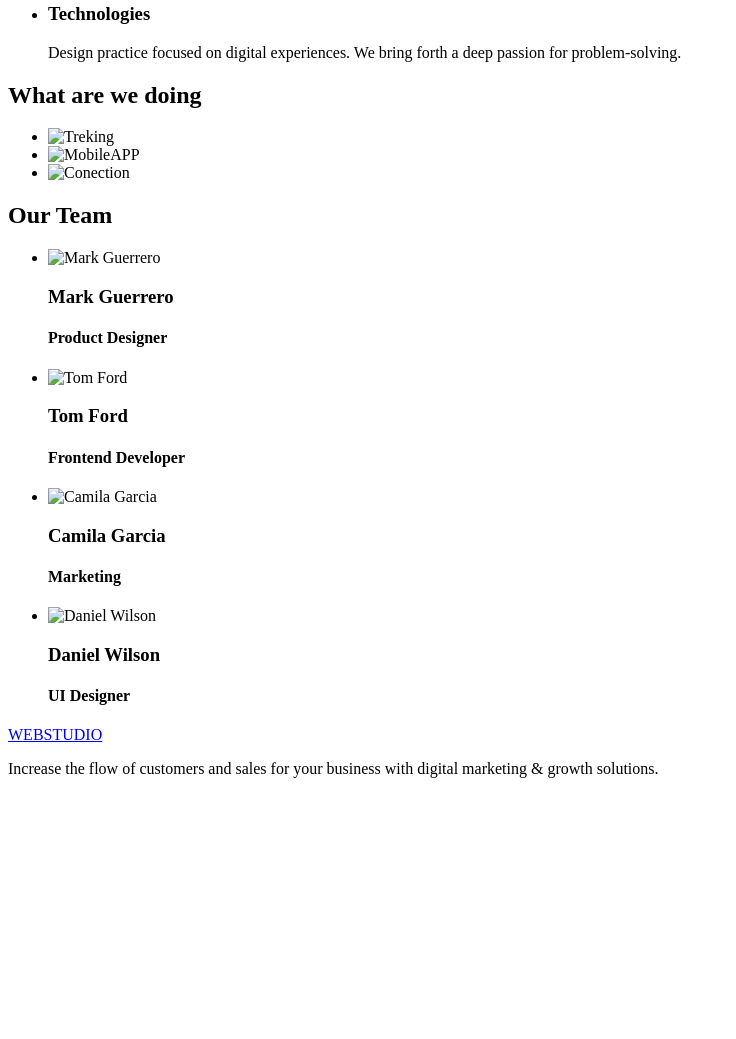
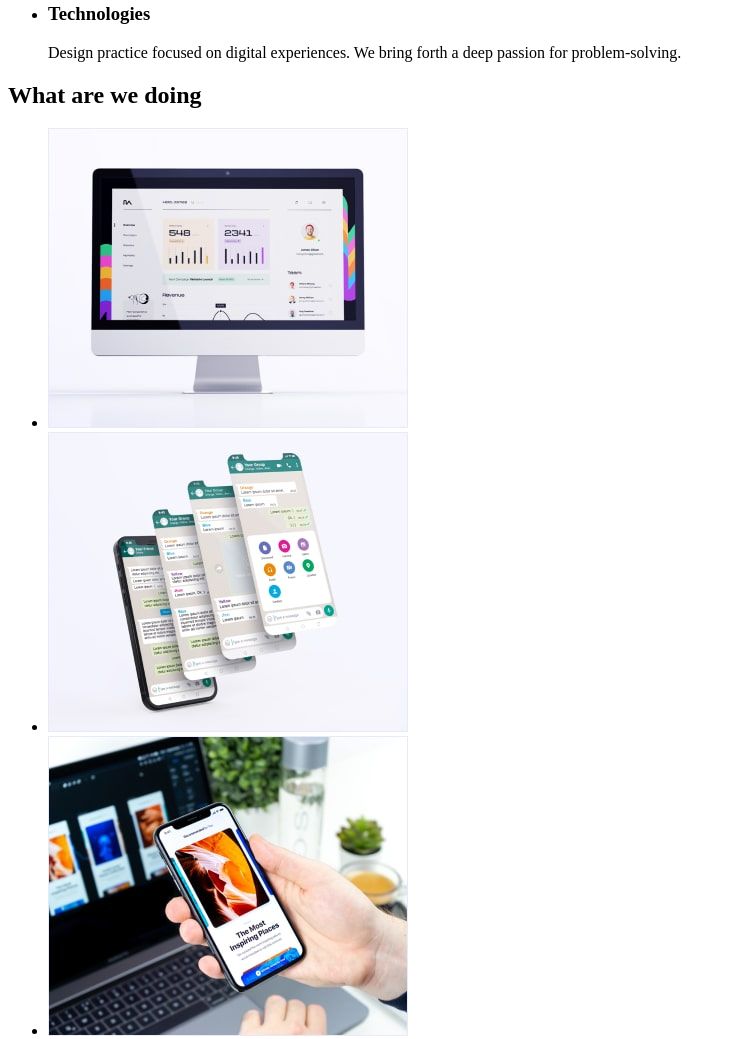
Before and after one commit to 1volodi/goit-markup-hw-01, a plain HTML site: page index.html in a window 1280 px wide. Shown: the part 532-1571 px from the top of the page, without its empty margins (0-736 px from the left). Before the commit the page ends 1326 px from the top, so only its background shows below. Drawn offline with Linux system fonts and the light colour scheme.

Commit message:
add full html

```diff
--- a/index.html
+++ b/index.html
@@ -22,7 +22,6 @@
 				</ul>
 			</address>
 		</header>
-		<!--Основний вміст сторінки-->
 		<main>
 			<section>
 			<h1>Effective Solutions for Your Business</h1>
@@ -57,9 +56,9 @@
 			<section>
 				<h2>What are we doing</h2>
 				<ul>
-					<li><img src="./img/pic1.jpg" alt="Treking" width="300"></li>
-					<li><img src="./img/pic2.jpg" alt="MobileAPP" width="300"></li>
-					<li><img src="./img/pic3.jpg" alt="Conection" width="300"></li>
+					<li><img src="./images/pic1.jpg" alt="Treking" width="360"></li>
+					<li><img src="./images/pic2.jpg" alt="MobileAPP" width="360"></li>
+					<li><img src="./images/pic3.jpg" alt="Conection" width="360"></li>
 				</ul>
 			</section>
 
@@ -67,25 +66,25 @@
 				<h2>Our Team</h2>
 					<ul>
 						<li>
-							<img src="./img/photo1.jpg" alt="Mark Guerrero" width="264">
+							<img src="./images/photo1.jpg" alt="Mark Guerrero" width="264">
 							<h3>Mark Guerrero</h3>
 							<h4>Product Designer</h4>
 						</li>
 
 						<li>
-							<img src="./img/photo2.jpg" alt="Tom Ford" width="264">
+							<img src="./images/photo2.jpg" alt="Tom Ford" width="264">
 							<h3>Tom Ford</h3>
 							<h4>Frontend Developer</h4>
 						</li>
 
 						<li>
-							<img src="./img/photo3.jpg" alt="Camila Garcia" width="264">
+							<img src="./images/photo3.jpg" alt="Camila Garcia" width="264">
 							<h3>Camila Garcia</h3>
 							<h4>Marketing</h4>
 						</li>
 
 						<li>
-							<img src="./img/photo4.jpg" alt="Daniel Wilson" width="264">
+							<img src="./images/photo4.jpg" alt="Daniel Wilson" width="264">
 							<h3>Daniel Wilson</h3>
 							<h4>UI Designer</h4>
 						</li>
```
Also changed, not shown: images/photo1.jpg (added), images/photo2.jpg (added), images/photo3.jpg (added), images/photo4.jpg (added), images/pic1.jpg (added), images/pic2.jpg (added), images/pic3.jpg (added).
